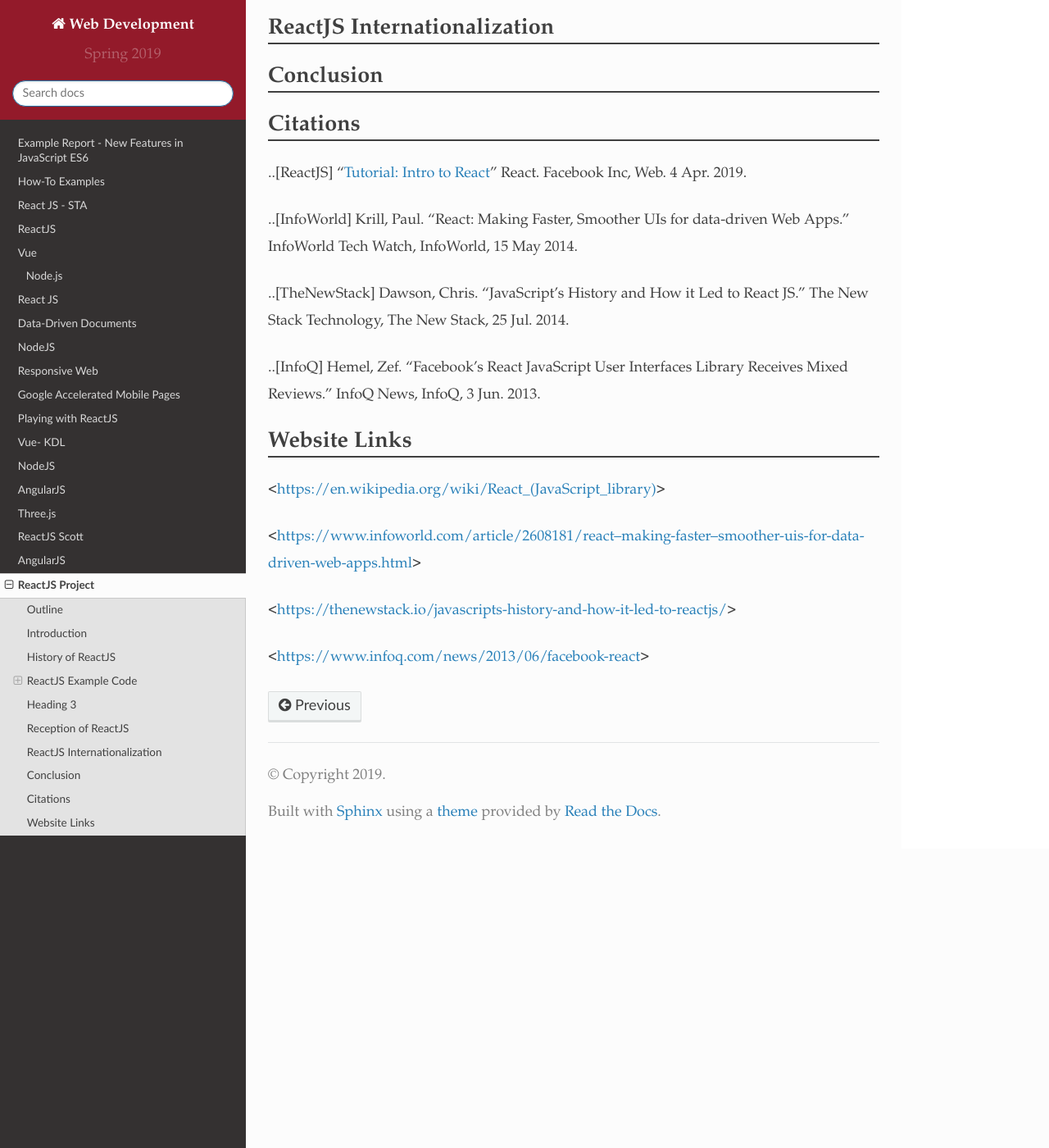
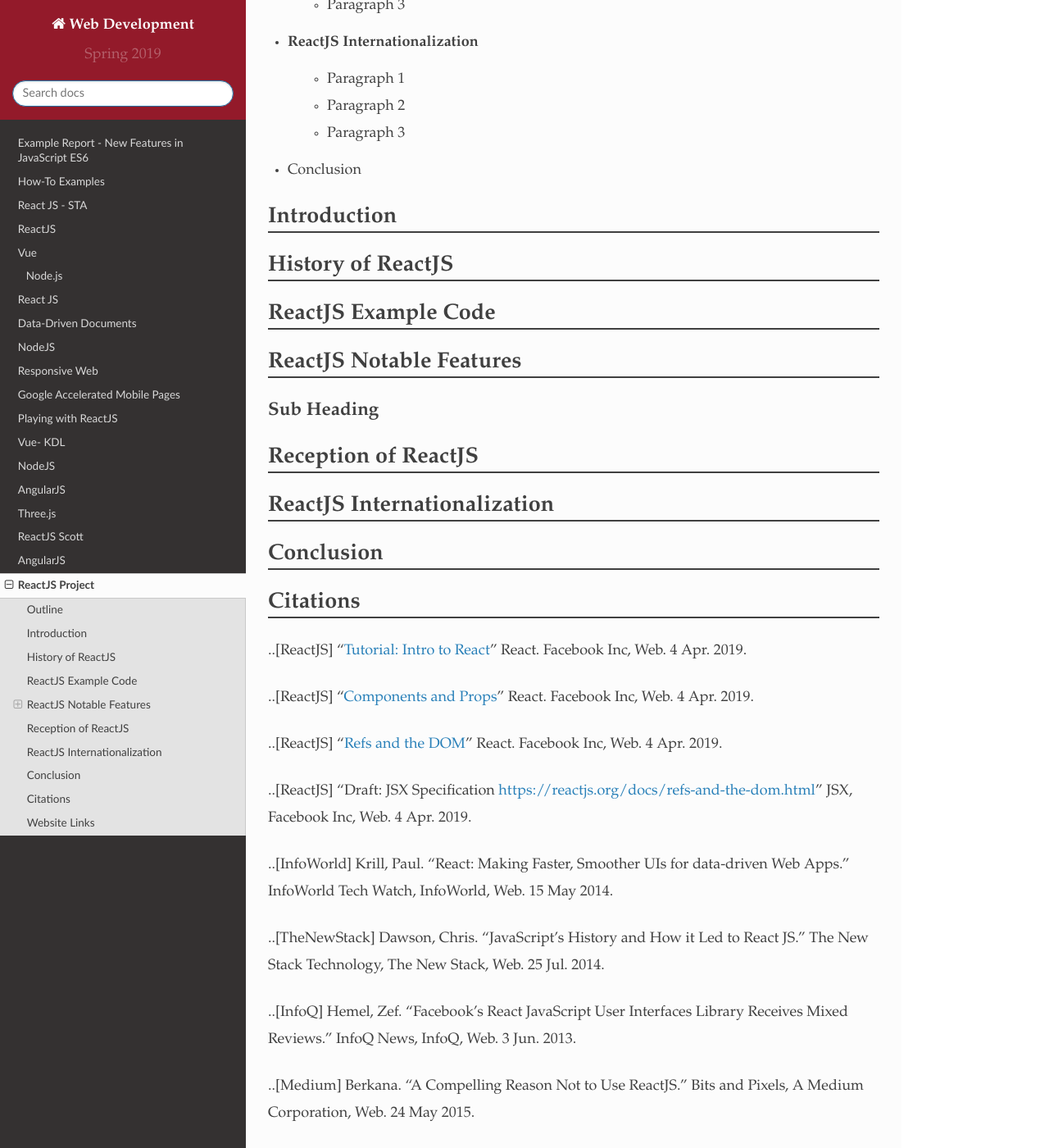
Before and after one commit to pvcraven/2019_spring_web_dev, a Sphinx documentation site: the page built from source/final/taylor/index.rst, in a window 1280 px wide and 1400 px high, scrolled down 945 px. Shown: the whole window at 82% size. Built offline with Sphinx 7.4.7 and the Read the Docs theme 2.0.0, drawn with Linux system fonts in a browser that asks for light colours; some of the changed text lies outside the part shown.

Commit message:
Finished Outlined with Sources and Headings

```diff
--- a/source/final/taylor/index.rst
+++ b/source/final/taylor/index.rst
@@ -3,17 +3,35 @@
 
 Outline
 -------
-* Introduction - What the topic is about. Cover highlight 	points. Last sentence should be a thesis statement!
+* Introduction - What the topic is about. Cover highlight points. Last sentence
+    should be a thesis statement!
 * What is ReactJS, why the UI Library is popular?
 
 * History of ReactJS / Library of Code
-* Major Section - Internationalization of Code
-
     * Paragraph 1
     * Paragraph 2
+    * Paragraph 3
 
-* Major Section II
-* Major Section III
+* ReactJS Example Code
+    * Paragraph 1
+    * Paragraph 2
+    * Paragraph 3
+
+* ReactJS Notable Features
+    * Paragraph 1
+    * Paragraph 2
+    * Paragraph 3
+
+* Reception of ReactJS
+    * Paragraph 1
+    * Paragraph 2
+    * Paragraph 3
+
+* ReactJS Internationalization
+    * Paragraph 1
+    * Paragraph 2
+    * Paragraph 3
+
 * Conclusion
 
 Introduction
@@ -25,11 +43,11 @@
 ReactJS Example Code
 ---------
 
+ReactJS Notable Features
+---------
+
 Sub Heading
 ~~~~~~~~~~~
-
-Heading 3
----------
 
 Reception of ReactJS
 ---------
@@ -44,11 +62,24 @@
 ---------
 ..[ReactJS] "`Tutorial: Intro to React <https://reactjs.org/tutorial/tutorial.html>`_" React. Facebook Inc, Web. 4 Apr. 2019.
 
-..[InfoWorld] Krill, Paul. "React: Making Faster, Smoother UIs for data-driven Web Apps." InfoWorld Tech Watch, InfoWorld, 15 May 2014.
+..[ReactJS] "`Components and Props <https://reactjs.org/docs/components-and-props.html#props-are-read-only>`_" React. Facebook Inc, Web. 4 Apr. 2019.
 
-..[TheNewStack] Dawson, Chris. "JavaScript's History and How it Led to React JS." The New Stack Technology, The New Stack, 25 Jul. 2014.
+..[ReactJS] "`Refs and the DOM <https://reactjs.org/docs/refs-and-the-dom.html>`_" React. Facebook Inc, Web. 4 Apr. 2019.
 
-..[InfoQ] Hemel, Zef. "Facebook's React JavaScript User Interfaces Library Receives Mixed Reviews." InfoQ News, InfoQ, 3 Jun. 2013.
+..[ReactJS] "Draft: JSX Specification `<https://reactjs.org/docs/refs-and-the-dom.html>`_" JSX, Facebook Inc, Web. 4 Apr. 2019.
+
+..[InfoWorld] Krill, Paul. "React: Making Faster, Smoother UIs for data-driven Web Apps." InfoWorld Tech Watch, InfoWorld, Web. 15 May 2014.
+
+..[TheNewStack] Dawson, Chris. "JavaScript's History and How it Led to React JS." The New Stack Technology, The New Stack, Web. 25 Jul. 2014.
+
+..[InfoQ] Hemel, Zef. "Facebook's React JavaScript User Interfaces Library Receives Mixed Reviews." InfoQ News, InfoQ, Web. 3 Jun. 2013.
+
+..[Medium] Berkana. "A Compelling Reason Not to Use ReactJS." Bits and Pixels, A Medium Corporation, Web. 24 May 2015.
+
+..[FacebookCode] Pearce, James. "Updating Our Open Source Patent Grant." Facebook Code, Facebook Inc, Web. 10 Apr. 2015.
+
+..[TechCrunch] Lomas, Natasha. "WordPress to Ditch React Library Over Facebook Patent Clause Risk." TechCrunch News, TechCrunch, Web. 8 Apr. 2017.
+
 
 Website Links
 -----------------
@@ -60,3 +91,9 @@
 <https://thenewstack.io/javascripts-history-and-how-it-led-to-reactjs/>
 
 <https://www.infoq.com/news/2013/06/facebook-react>
+
+<https://medium.com/bits-and-pixels/a-compelling-reason-not-to-use-reactjs-beac24402f7b>
+
+<https://code.fb.com/open-source/updating-our-open-source-patent-grant/>
+
+<https://techcrunch.com/2017/09/15/wordpress-to-ditch-react-library-over-facebook-patent-clause-risk/>
```
